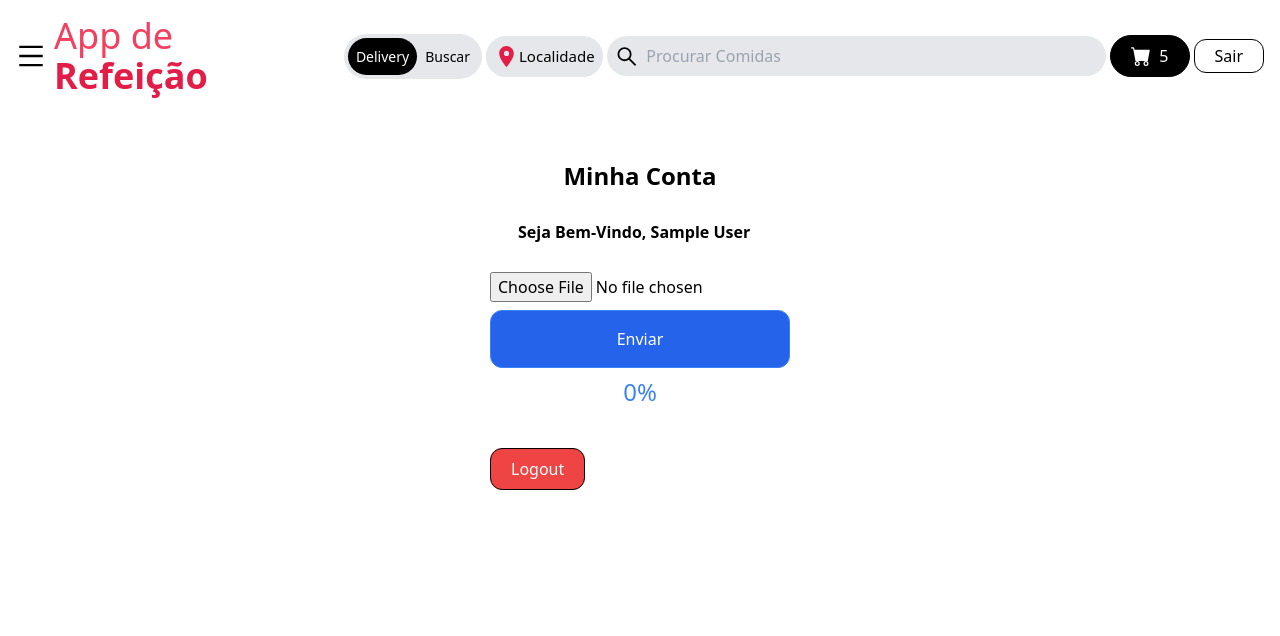
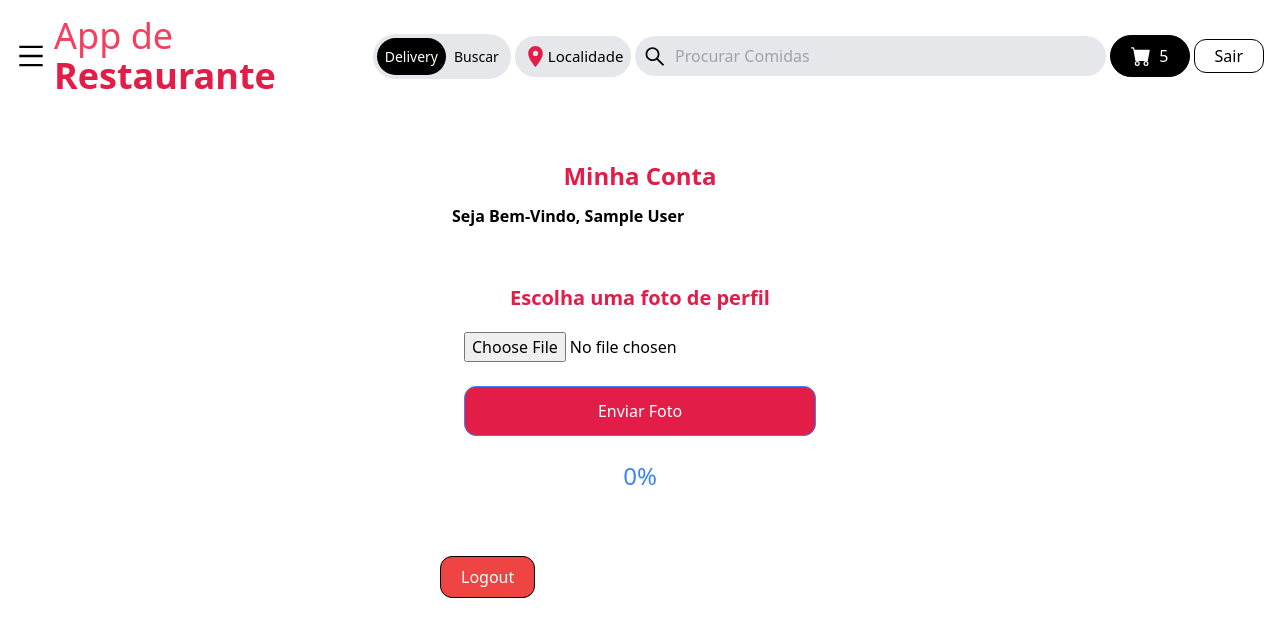
Before and after one commit to mauriciomourag/frontend_react, a React (Create React App) app: page /account in a window 1280 px wide. Shown: the top 636 px of the page. Built offline with nearby package versions, Linux system fonts and the light colour scheme; no server answers; sample sign-in values are in the browser's storage.

Commit message:
Pequenas estilizacoes

```diff
--- a/src/components/HeadlineCards.jsx
+++ b/src/components/HeadlineCards.jsx
@@ -21,7 +21,7 @@ const HeadlineCards = () => {
       <div className='rounded-xl relative'>
 
         <div className='absolute w-full h-full bg-black/50 rounded-xl text-white'>
-          <p className='font-bold text-2xl px-2 pt-4'>Top Restaurantes</p>
+          <p className='font-bold text-2xl px-2 pt-4'>Top Pratos</p>
           <p className='px-2'>Melhores avaliados</p>
           <button className='border-white bg-white text-primary mx-2 absolute bottom-4'>Pedir Agora</button>
         </div>
--- a/src/components/Hero.jsx
+++ b/src/components/Hero.jsx
@@ -6,8 +6,8 @@ const Hero = () => {
         <div className='max-h-[500px] relative'>
 
             <div className='absolute w-full h-full text-gray-200 max-h-[500px] bg-black/40 flex flex-col justify-center'>
-                <h1 className='px-4 text-4xl sm:text-5xl md:text-6xl lg:text-7xl font-bold'>Os <span className='text-primary'>Melhores</span></h1>
-                <h1 className='px-4 text-4xl sm:text-5xl md:text-6xl lg:text-7xl font-bold'> <span className='text-primary'>Restaurantes</span> da Região</h1>
+                <h1 className='px-4 text-4xl sm:text-5xl md:text-6xl lg:text-7xl font-bold'>O <span className='text-primary'>Melhor</span></h1>
+                <h1 className='px-4 text-4xl sm:text-5xl md:text-6xl lg:text-7xl font-bold'> <span className='text-primary'>Restaurante</span> da Região</h1>
             </div>
             <img className='w-full max-h-[500px] object-cover' src="https://images.unsplash.com/photo-1494859802809-d069c3b71a8a?q=80&w=3870&auto=format&fit=crop&ixlib=rb-4.0.3&ixid=M3wxMjA3fDB8MHxwaG90by1wYWdlfHx8fGVufDB8fHx8fA%3D%3D" alt="/" />
         </div>
--- a/src/components/Location.jsx
+++ b/src/components/Location.jsx
@@ -21,7 +21,7 @@ export default function Location() {
     function updateCity(event) {
         const uf = event.target.value;
         console.log(uf);
-        const newList = [];
+        const newList = [{ key: 0, value: "Selecione..." }];
         fetch(`https://servicodados.ibge.gov.br/api/v1/localidades/estados/${uf}/municipios`)
             .then(result => result.json())
             .then(data => {
@@ -33,7 +33,9 @@ export default function Location() {
     }
 
     return (
-        <div className="container">
+        <div className="container border-white bg-white m-3 p-3 bottom-4 w-[450px] bg-rose-50 ">
+            <div className="flex justify-between p-3 text-[18px]">
+            <h1 className="text-primary text-[18px] font-bold">Estado</h1>
             <select name="estados" onChange={updateCity}>
                 {state.map((option) => {
                     return (
@@ -42,7 +44,10 @@ export default function Location() {
                         </option>
                     );
                 })}
-            </select><br />
+            </select>
+            </div>
+            <div className="flex justify-between p-3 text-[18px]">
+                <h1 className="text-primary text-[18px] font-bold ">Cidade</h1>
             <select name="municipios">
                 {city.map((option) => {
                     return (
@@ -52,6 +57,7 @@ export default function Location() {
                     );
                 })}
             </select>
+            </div>
         </div>
     )
 }
--- a/src/components/Navbar.jsx
+++ b/src/components/Navbar.jsx
@@ -36,7 +36,7 @@ const Navbar = ({size, setShow}) => {
         </div>
         <Link to='/'>
         <h1 className="text-2xl sm:text-3xl lg:text-4xl px-2 text-primaryhover">
-          App de <span className="font-bold text-primary">Refeição</span>
+          App de <span className="font-bold text-primary">Restaurante</span>
         </h1>
         </Link>
         <div className="hidden lg:flex items-center bg-gray-200 rounded-full p-1 text-[14px]">
@@ -92,8 +92,8 @@ const Navbar = ({size, setShow}) => {
             <div
         className={
           loc
-            ? "fixed rounded-lg top-20 left-100 w-[500px] h-100px bg-rose-200 z-10 duration-300"
-            : "fixed rounded-lg top-20 left-[-100%] w-[500px] h-100px bg-rose-200 z-10 duration-300"
+            ? "fixed rounded-lg top-20 left-100 w-[500px] h-100px bg-rose-50 z-10 duration-300"
+            : "fixed rounded-lg top-20 left-[-100%] w-[500px] h-100px bg-rose-50 z-10 duration-300 "
         }
 
       >
@@ -102,7 +102,7 @@ const Navbar = ({size, setShow}) => {
           size={30}
           className="absolute right-4 top-4 cursor-pointer"
         />
-        <h2 className="text-2xl p-4 text-primaryhover">
+        <h2 className="text-2xl p-4 text-primaryhover ">
           <span className="font-bold">Endereço</span>
         </h2>
         <Location />
--- a/src/pages/Account.jsx
+++ b/src/pages/Account.jsx
@@ -48,19 +48,22 @@ const Account = () => {
   };
 
   return (
-    <div className='w-[300px] m-auto'>
-      <h1 className='text-center text-2xl font-bold pt-12'>Minha Conta</h1>
-      <div className='m-5 p-2'>
+    <div className='w-[400px] m-auto'>
+      <h1 className='text-center text-2xl font-bold pt-12 text-primary'>Minha Conta</h1>
+      <div className='p-3'>
         <p className='font-semibold'>Seja Bem-Vindo, {user?.displayName}</p>
       </div>
+      <div className='p-3 m-3'>
       <header className="Images-header">
         <form onSubmit={handleSubmit}>
+          <h1 className='p-5 text-primary text-center text-xl font-bold '>Escolha uma foto de perfil</h1>
           <input type="file" />
-          <button className='border border-blue-500 bg-blue-600 hover:bg-blue-500 w-full p-4 my-2 text-white'>Enviar</button>
+          <button className='border border-blue-500 bg-primary hover:bg-primaryhover w-full p-3 my-6 text-white'>Enviar Foto</button>
         </form>
         {!imgURL && <p className='text-blue-500 text-center text-2xl'>{progressPorcent}%</p>}
         {imgURL && <img src={imgURL} alt="Imagem" height={200} />}
       </header>
+      </div>
       <button onClick={handleSignOut} className='border py-2 px-5 mt-10 bg-red-500 hover:bg-red-400 text-white '>
         Logout
       </button>
--- a/src/pages/Signin.jsx
+++ b/src/pages/Signin.jsx
@@ -61,8 +61,8 @@ const Signin = () => {
           Entrar
         </button>
       </form>
-      <div className='max-w-[240px] m-auto py-4 '>
-        <GoogleButton onClick={handleGoogleSignIn} />
+      <div className='max-w-[240px] m-auto py-4'>
+        <GoogleButton type="light" label='Entrar com Google' onClick={handleGoogleSignIn} />
       </div>
     </div>
   );
```
